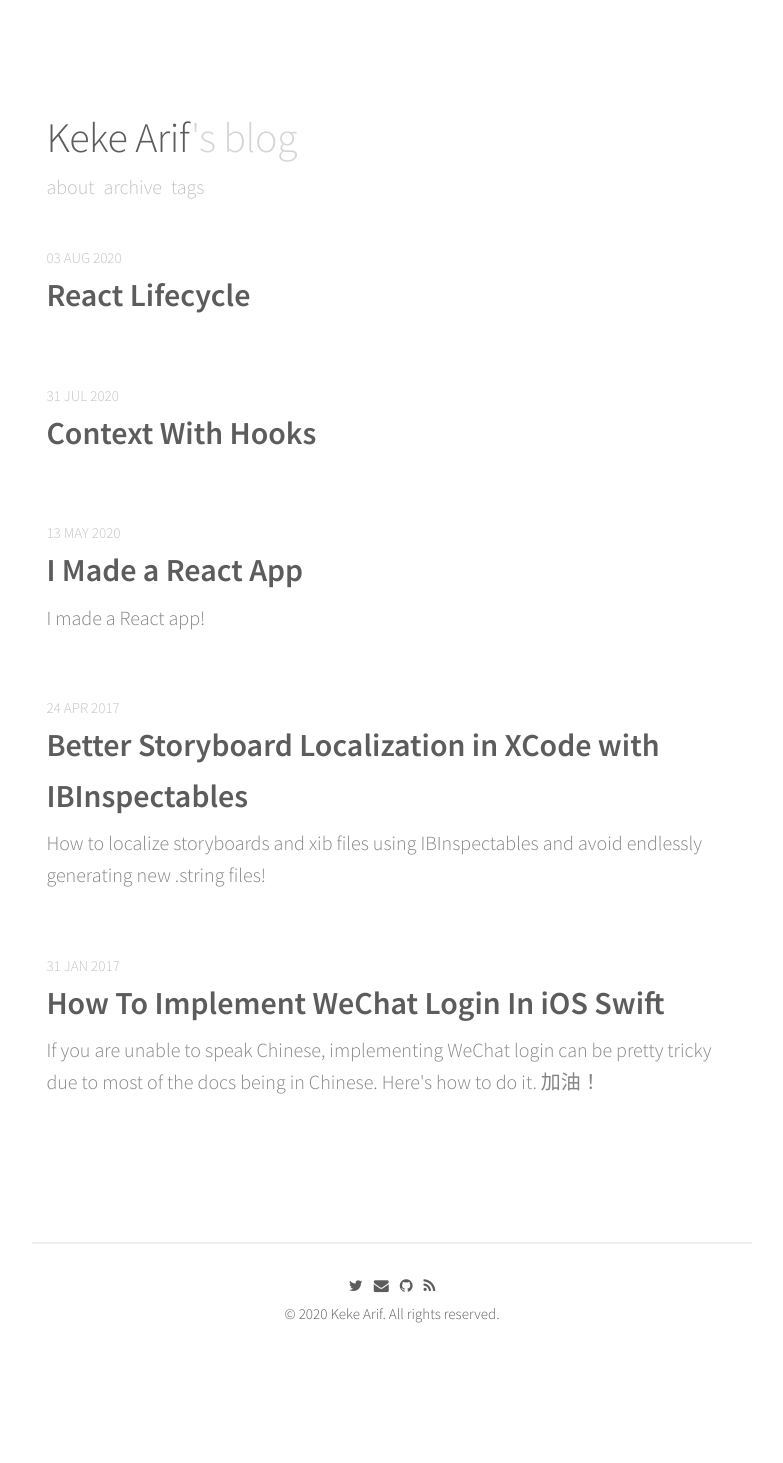
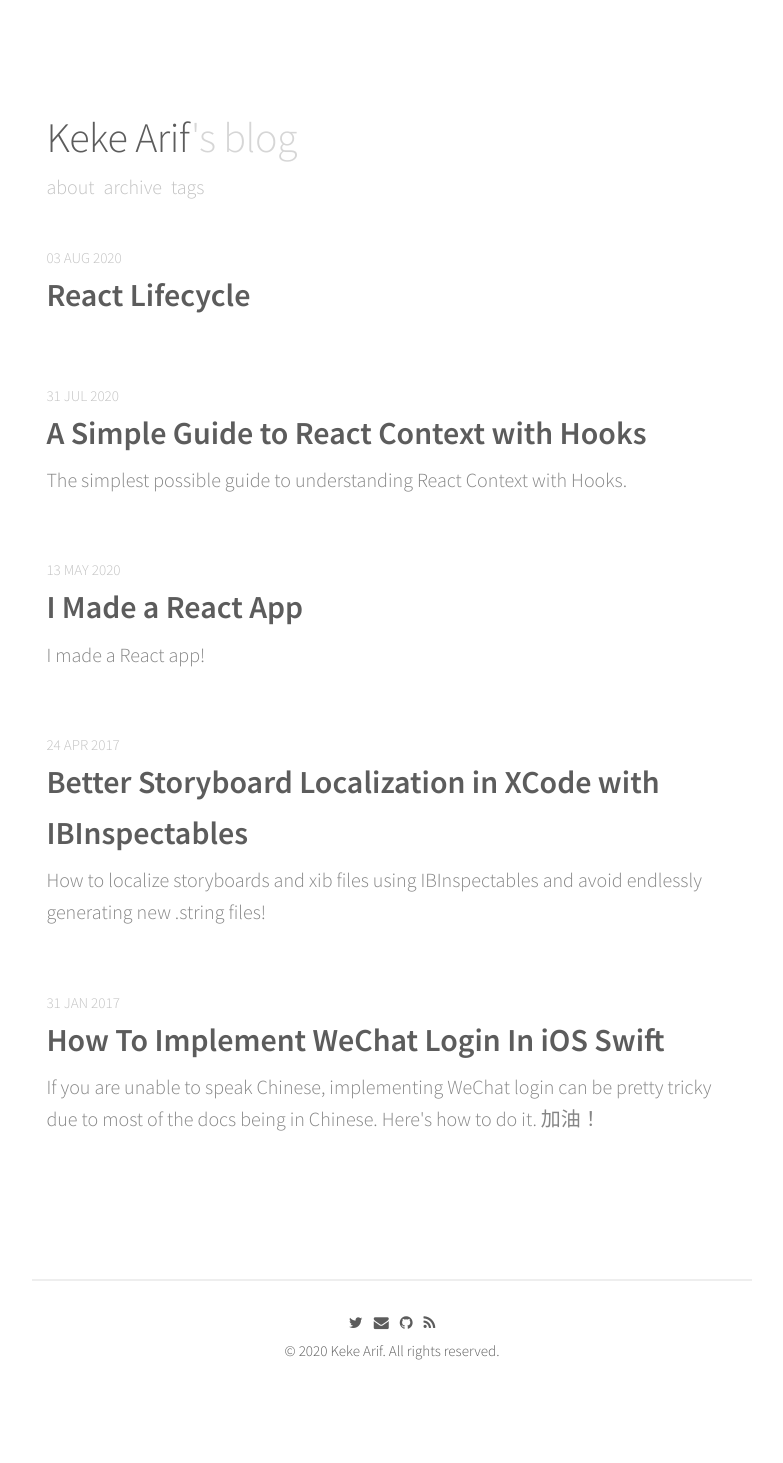
Before and after one commit to kekearifblog/kekearifblog.github.io, a Jekyll site: the page built from index.html, in a window 1280 px wide. Shown: the whole page, without its empty margins (248-1031 px from the left). Built offline with Jekyll 4.4.1, drawn with Linux system fonts in a browser that asks for light colours; nearby versions of some CDN libraries; the list of posts is cut into pages by our own code; before the commit the page ends 1426 px from its top, so only the background shows below that.

Commit message:
Update 2020-07-31-context-with-hooks.md

```diff
--- a/_posts/2020-07-31-context-with-hooks.md
+++ b/_posts/2020-07-31-context-with-hooks.md
@@ -1,4 +1,11 @@
-# A Simple Guide to React Context with Hooks
+---
+
+layout: post
+title: A Simple Guide to React Context with Hooks
+description: The simplest possible guide to understanding React Context with Hooks.
+tags: ReactJS Javascript
+
+---
 
 It took me a while to get my head around using React Context with hooks, all the tutorials I read failed to explain it in a simple manner or seemed focused on class syntax. The class syntax is due to die soon so let me give it a try.
 ## Why use Context?
```
